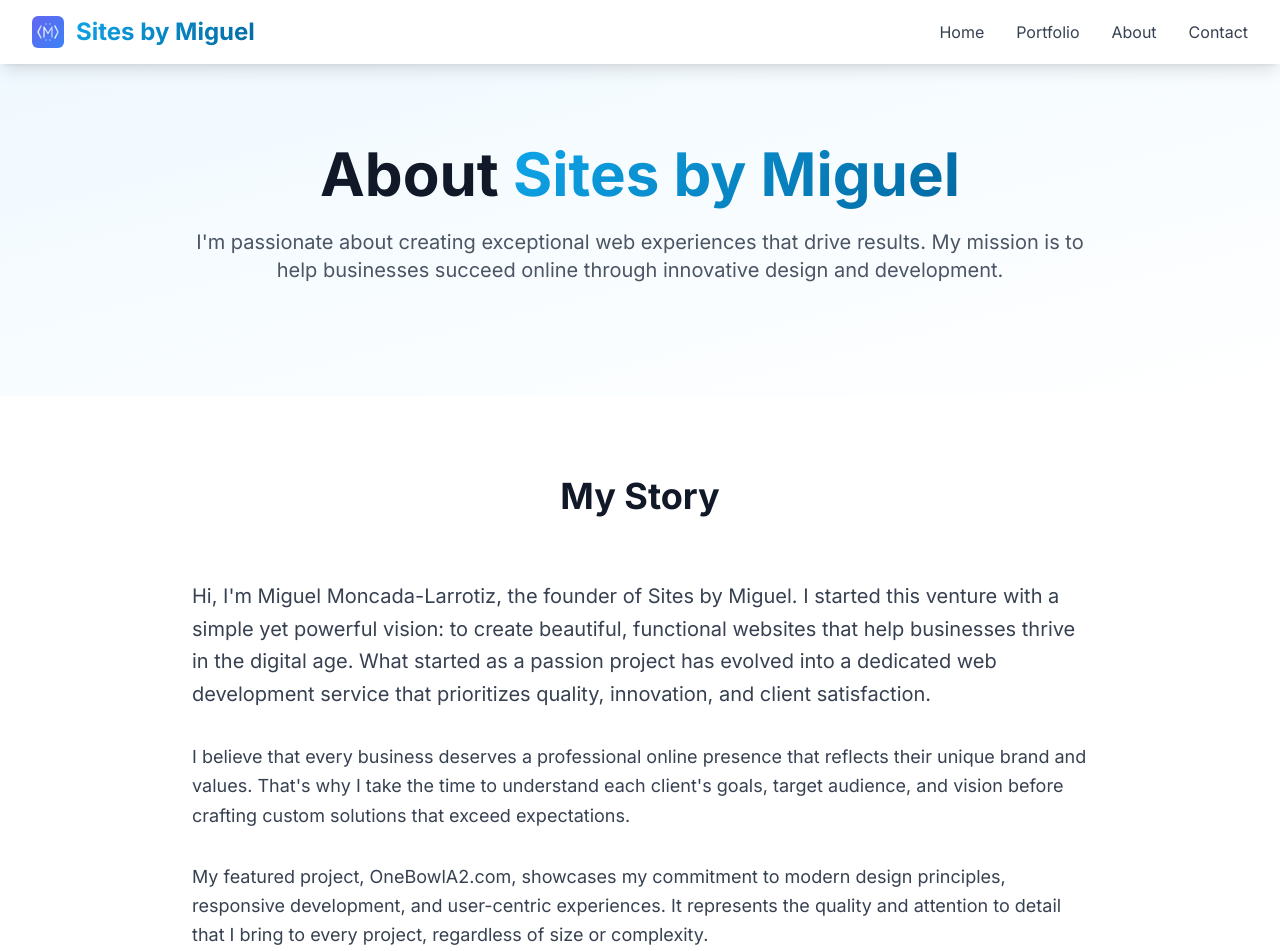
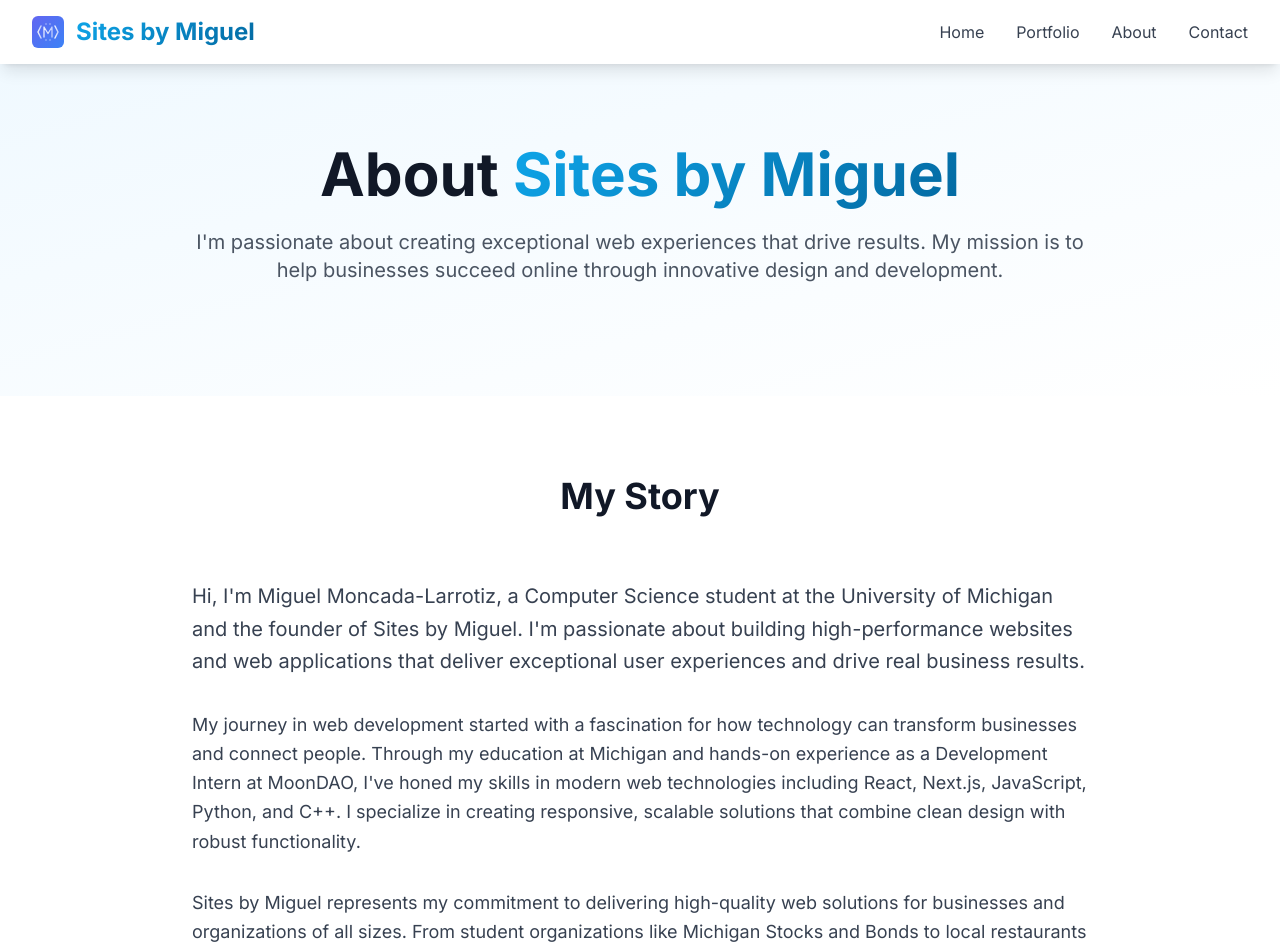
Before and after one commit to mmoncada1/SitesByMiguel, a Next.js app: page /about in a window 1280 px wide. Shown: the top 951 px of the page. Built offline with nearby package versions, Linux system fonts and the light colour scheme.

Commit message:
Update portfolio and footer to reflect new project MichiganStocksAndBonds.com

```diff
--- a/src/app/about/page.tsx
+++ b/src/app/about/page.tsx
@@ -31,22 +31,25 @@ export default function About() {
 
             <div className="prose prose-lg max-w-none text-gray-700">
               <p className="text-xl leading-relaxed mb-8">
-                Hi, I'm Miguel Moncada-Larrotiz, the founder of Sites by Miguel. I started this venture
-                with a simple yet powerful vision: to create beautiful, functional websites that help
-                businesses thrive in the digital age. What started as a passion project has evolved
-                into a dedicated web development service that prioritizes quality, innovation, and client satisfaction.
+                Hi, I'm Miguel Moncada-Larrotiz, a Computer Science student at the University of Michigan
+                and the founder of Sites by Miguel. I'm passionate about building high-performance websites
+                and web applications that deliver exceptional user experiences and drive real business results.
               </p>
 
               <p className="text-lg leading-relaxed mb-8">
-                I believe that every business deserves a professional online presence that reflects
-                their unique brand and values. That's why I take the time to understand each client's
-                goals, target audience, and vision before crafting custom solutions that exceed expectations.
+                My journey in web development started with a fascination for how technology can transform
+                businesses and connect people. Through my education at Michigan and hands-on experience as
+                a Development Intern at MoonDAO, I've honed my skills in modern web technologies including
+                React, Next.js, JavaScript, Python, and C++. I specialize in creating responsive, scalable
+                solutions that combine clean design with robust functionality.
               </p>
 
               <p className="text-lg leading-relaxed">
-                My featured project, OneBowlA2.com, showcases my commitment to modern design principles,
-                responsive development, and user-centric experiences. It represents the quality and
-                attention to detail that I bring to every project, regardless of size or complexity.
+                Sites by Miguel represents my commitment to delivering high-quality web solutions for
+                businesses and organizations of all sizes. From student organizations like Michigan Stocks
+                and Bonds to local restaurants like One Bowl Asian Cuisine, I bring the same level of
+                dedication, technical expertise, and attention to detail to every project. I believe every
+                business deserves a professional online presence that truly represents their brand and drives growth.
               </p>
             </div>
           </div>
--- a/src/app/page.tsx
+++ b/src/app/page.tsx
@@ -145,11 +145,11 @@ export default function Home() {
               <div className="md:flex">
                 <div className="md:w-1/2 p-8">
                   <h3 className="text-2xl font-bold text-gray-900 mb-4">
-                    OneBowlA2.com
+                    MichiganStocksAndBonds.com
                   </h3>
                   <p className="text-gray-600 mb-6">
-                    Restaurant website for One Bowl Asian Cuisine in Ann Arbor, featuring online ordering integration,
-                    comprehensive menu showcase, and mobile-responsive design that drives customer engagement and orders.
+                    Student investment organization website for University of Michigan's premier finance club, featuring recruitment information,
+                    team profiles, placement statistics, and comprehensive showcase of their investing, education, and professional development programs.
                   </p>
                   <div className="flex flex-wrap gap-2 mb-6">
                     <span className="bg-primary-100 text-primary-700 px-3 py-1 rounded-full text-sm">
@@ -163,7 +163,7 @@ export default function Home() {
                     </span>
                   </div>
                   <a
-                    href="https://onebowla2.com"
+                    href="https://michiganstocksandbonds.com"
                     target="_blank"
                     rel="noopener noreferrer"
                     className="inline-flex items-center text-primary-600 hover:text-primary-700 font-semibold"
@@ -172,18 +172,20 @@ export default function Home() {
                     <ArrowRight className="ml-2 h-4 w-4" />
                   </a>
                 </div>
-                <div className="md:w-1/2 bg-gradient-to-br from-primary-100 to-primary-200 relative overflow-hidden">
+                <div className="md:w-1/2 bg-gray-100 relative overflow-hidden">
                   <iframe
-                    src="https://onebowla2.com"
-                    className="w-full h-full border-0 absolute top-0 left-0"
-                    title="Preview of OneBowlA2.com"
+                    src="https://michiganstocksandbonds.com"
+                    className="w-full h-full border-0 absolute"
+                    title="Preview of MichiganStocksAndBonds.com"
                     loading="lazy"
                     sandbox="allow-scripts allow-same-origin"
                     style={{
                       transform: 'scale(0.75)',
                       transformOrigin: 'top left',
                       width: '133.33%',
-                      height: '133.33%'
+                      height: '133.33%',
+                      top: '0',
+                      left: '0'
                     }}
                   />
                   <div className="absolute inset-0 bg-black bg-opacity-0 hover:bg-opacity-10 transition-all duration-300 z-10"></div>
--- a/src/app/portfolio/page.tsx
+++ b/src/app/portfolio/page.tsx
@@ -8,6 +8,24 @@ export default function Portfolio() {
   const projects = [
     {
       id: 1,
+      title: "MichiganStocksAndBonds.com",
+      description: "Professional website for Michigan Stocks and Bonds (MSBO), a highly selective undergraduate investment organization at the University of Michigan. Features recruitment information, team profiles, placement statistics, and showcases their focus on investing, education, philanthropy, and professional development.",
+      image: "/projects/michiganstocksandbonds.jpg",
+      url: "https://michiganstocksandbonds.com",
+      technologies: ["React", "Next.js", "Tailwind CSS", "TypeScript", "SEO"],
+      category: "Student Organization Website",
+      details: {
+        client: "Michigan Stocks and Bonds (MSBO)",
+        duration: "4 weeks",
+        teamSize: "Solo developer (Miguel Moncada)",
+        challenges: "Creating a professional, engaging website for a premier student investment organization that attracts top talent while showcasing their investment expertise, education programs, and strong alumni placement record",
+        solutions: "Developed a modern, professional design highlighting their four pillars (Investing, Education, Philanthropy, Professional Development), team structure with sector desks, and impressive placement statistics. Clean navigation with recruitment-focused CTAs",
+        results: "Established strong digital presence for University of Michigan's leading investment club, professional platform for student recruitment, showcase of organization's impact and opportunities",
+        features: ["Recruitment Information", "Team Profiles", "Placement Statistics", "About Organization", "Application Portal", "Mobile Responsive Design", "SEO Optimized"]
+      }
+    },
+    {
+      id: 2,
       title: "OneBowlA2.com",
       description: "Modern restaurant website featuring online ordering, catering services, and delivery integration. Built for One Bowl Asian Cuisine, located in Ann Arbor, Michigan, serving authentic Asian dishes including pho, ramen, Korean and Chinese cuisine with fresh ingredients and traditional recipes.",
       image: "/projects/onebowla2.jpg",
@@ -25,7 +43,7 @@ export default function Portfolio() {
       }
     },
     {
-      id: 2,
+      id: 3,
       title: "MoonDAO.com",
       description: "The Internet's space program - a decentralized autonomous organization that has raised $8M+ and sent 2 people to space. Features governance systems, project funding, and the Space Acceleration Network. Building humanity's multiplanetary future through blockchain technology and community governance.",
       image: "/projects/moondao.jpg",
@@ -43,7 +61,7 @@ export default function Portfolio() {
       }
     },
     {
-      id: 3,
+      id: 4,
       title: "SkillMapAI.org",
       description: "An AI-powered platform that creates personalized learning roadmaps for any skill or topic. Users can enter their learning goals and experience level to receive curated learning paths with resources, featuring popular tracks in frontend development, data science, digital marketing, and more.",
       image: "/projects/skillmapai.jpg",
@@ -61,7 +79,7 @@ export default function Portfolio() {
       }
     },
     {
-      id: 4,
+      id: 5,
       title: "MarinaPickle.com",
       description: "A blockchain-powered crowdfunding platform for the Marina Pickleball Community Fund, created to raise $1,500 for two professional-grade pickleball nets at Moscone Park in San Francisco. Features transparent fund allocation and smart contract technology for community fundraising.",
       image: "/projects/marinapickle.jpg",
@@ -105,7 +123,7 @@ export default function Portfolio() {
               <div key={project.id} className="bg-white rounded-xl shadow-lg overflow-hidden card-hover">
                 {/* Project Preview */}
                 <div className="h-64 bg-gradient-to-br from-primary-100 to-primary-200 flex items-center justify-center relative">
-                  {project.url !== "#" && (project.id === 1 || project.id === 2 || project.id === 3 || project.id === 4) ? (
+                  {project.url !== "#" && (project.id === 1 || project.id === 2 || project.id === 3 || project.id === 4 || project.id === 5) ? (
                     // Live iframe preview for all live projects
                     <div className="w-full h-full relative">
                       <iframe
@@ -190,10 +208,10 @@ export default function Portfolio() {
           <div className="max-w-6xl mx-auto">
                         <div className="text-center mb-16">
               <h2 className="text-4xl font-bold text-gray-900 mb-4">
-                Featured Project: OneBowlA2.com
+                Featured Project: MichiganStocksAndBonds.com
               </h2>
               <p className="text-xl text-gray-600">
-                Restaurant website driving customer engagement for authentic Asian cuisine in Ann Arbor
+                Student investment organization website driving recruitment for UMich's premier finance club
               </p>
             </div>
 
@@ -201,32 +219,31 @@ export default function Portfolio() {
               <div className="grid grid-cols-1 lg:grid-cols-2 min-h-96">
                 <div className="p-8 md:p-12 flex flex-col justify-center">
                   <h3 className="text-3xl font-bold text-gray-900 mb-6">
-                    Restaurant Digital Experience
+                    Student Investment Organization Platform
                   </h3>
                   <div className="space-y-4 text-gray-700">
                     <p>
-                      OneBowlA2.com serves as the digital gateway for One Bowl Asian Cuisine,
-                      showcasing their authentic Vietnamese pho, Korean dishes, and traditional Asian flavors.
+                      MichiganStocksAndBonds.com serves as the digital home for MSBO, University of Michigan's highly selective
+                      undergraduate investment organization focused on hands-on portfolio management, finance education, and professional development.
                     </p>
                     <p>
-                      The website features seamless online ordering integration with DoorDash,
-                      comprehensive menu displays with pricing, and easy-to-find location and hours information
-                      for the Ann Arbor restaurant.
+                      The website showcases their four pillars - Investing, Education, Philanthropy, and Professional Development -
+                      with detailed team structure across eight sector desks, impressive placement statistics at top firms,
+                      and a streamlined application process for prospective members.
                     </p>
                     <p>
-                      Designed with mobile-first principles to capture the on-the-go dining market,
-                      the site converts visitors into customers through clear call-to-actions and
-                      appetizing visual design that reflects the restaurant's authentic atmosphere.
+                      Built to attract ambitious students and highlight the organization's impact, the site features modern design,
+                      clear recruitment messaging, and comprehensive information about the MSBO experience and community.
                     </p>
                   </div>
                   <div className="mt-8">
                     <a
-                      href="https://onebowla2.com"
+                      href="https://michiganstocksandbonds.com"
                       target="_blank"
                       rel="noopener noreferrer"
                       className="bg-primary-600 text-white px-8 py-4 rounded-lg font-semibold hover:bg-primary-700 transition-colors inline-flex items-center"
                     >
-                      Visit OneBowlA2.com
+                      Visit MichiganStocksAndBonds.com
                       <ArrowRight className="ml-2 h-5 w-5" />
                     </a>
                   </div>
@@ -234,9 +251,9 @@ export default function Portfolio() {
 
                 <div className="relative overflow-hidden">
                   <iframe
-                    src="https://onebowla2.com"
+                    src="https://michiganstocksandbonds.com"
                     className="w-full h-full border-0 absolute top-0 left-0"
-                    title="Preview of OneBowlA2.com"
+                    title="Preview of MichiganStocksAndBonds.com"
                     loading="lazy"
                     sandbox="allow-scripts allow-same-origin"
                     style={{
@@ -248,7 +265,7 @@ export default function Portfolio() {
                   />
                   <div className="absolute inset-0 bg-black bg-opacity-0 hover:bg-opacity-10 transition-all duration-300 z-10"></div>
                   <div className="absolute bottom-4 right-4 bg-black/70 backdrop-blur-sm rounded-lg px-3 py-2">
-                    <p className="text-white font-semibold text-sm">OneBowlA2.com</p>
+                    <p className="text-white font-semibold text-sm">MichiganStocksAndBonds.com</p>
                     <p className="text-white/80 text-xs">Live Production Site</p>
                   </div>
                 </div>
--- a/src/components/Footer.tsx
+++ b/src/components/Footer.tsx
@@ -60,12 +60,12 @@ export default function Footer() {
               <p>Location: Michigan, USA</p>
               <p>Portfolio Showcase:</p>
               <a
-                href="https://onebowla2.com"
+                href="https://michiganstocksandbonds.com"
                 target="_blank"
                 rel="noopener noreferrer"
                 className="text-primary-400 hover:text-primary-300 transition-colors"
               >
-                onebowla2.com
+                michiganstocksandbonds.com
               </a>
             </div>
           </div>
```
Also changed, not shown: 1 other file (tests, documents, lock files or other folders).
